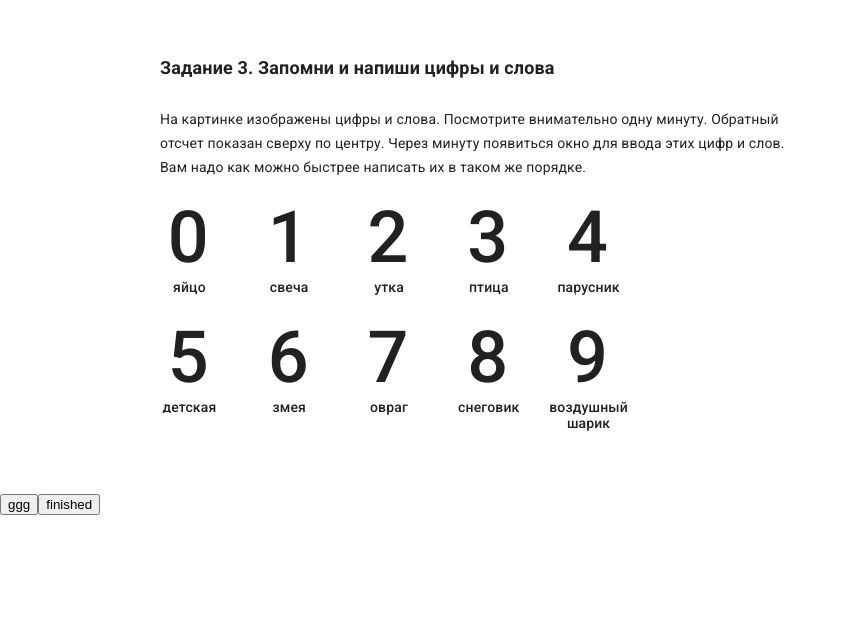
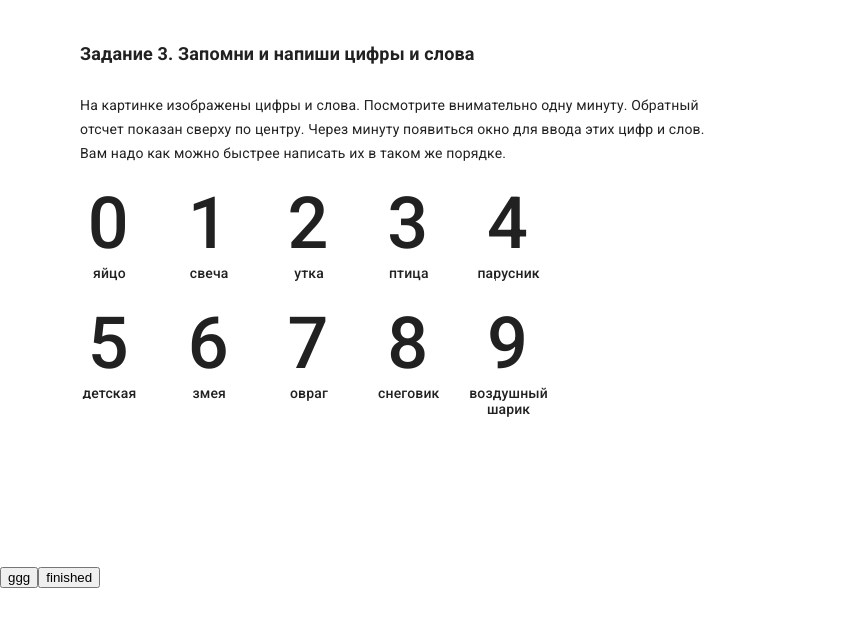
Before and after one commit to KarinaSakuta/Design, a React (Create React App) app: page / in a window 1280 px wide. Shown: the top 626 px of the page, without its empty margins (0-847 px from the left). Built offline with nearby package versions, Linux system fonts and the light colour scheme.

Commit message:
fix: styles

```diff
--- a/src/components/Task3/style.scss
+++ b/src/components/Task3/style.scss
@@ -1,9 +1,9 @@
 .remembrance {
     max-width: 800px;
-    max-height: 507px;
+    min-height: 507px;
     font-family: Roboto;
     // margin: 0 auto;
-    margin-left: 80px;
+
     // border: 1px solid;
     input::-webkit-outer-spin-button,
     input::-webkit-inner-spin-button {
@@ -15,6 +15,7 @@
         }
     }
     &_final {
+        margin-left: 80px;
         .remembrance__title {
             margin-bottom: 24px;
         }
@@ -30,7 +31,8 @@
         // margin-left: 80px;
     }
     &__description {
-        padding: 56px 80px 0 80px;
+        // padding: 56px 80px 0 80px;
+        padding: 42px 80px 0;
     }
     &__task-description {
         padding: 0 80px;
```
